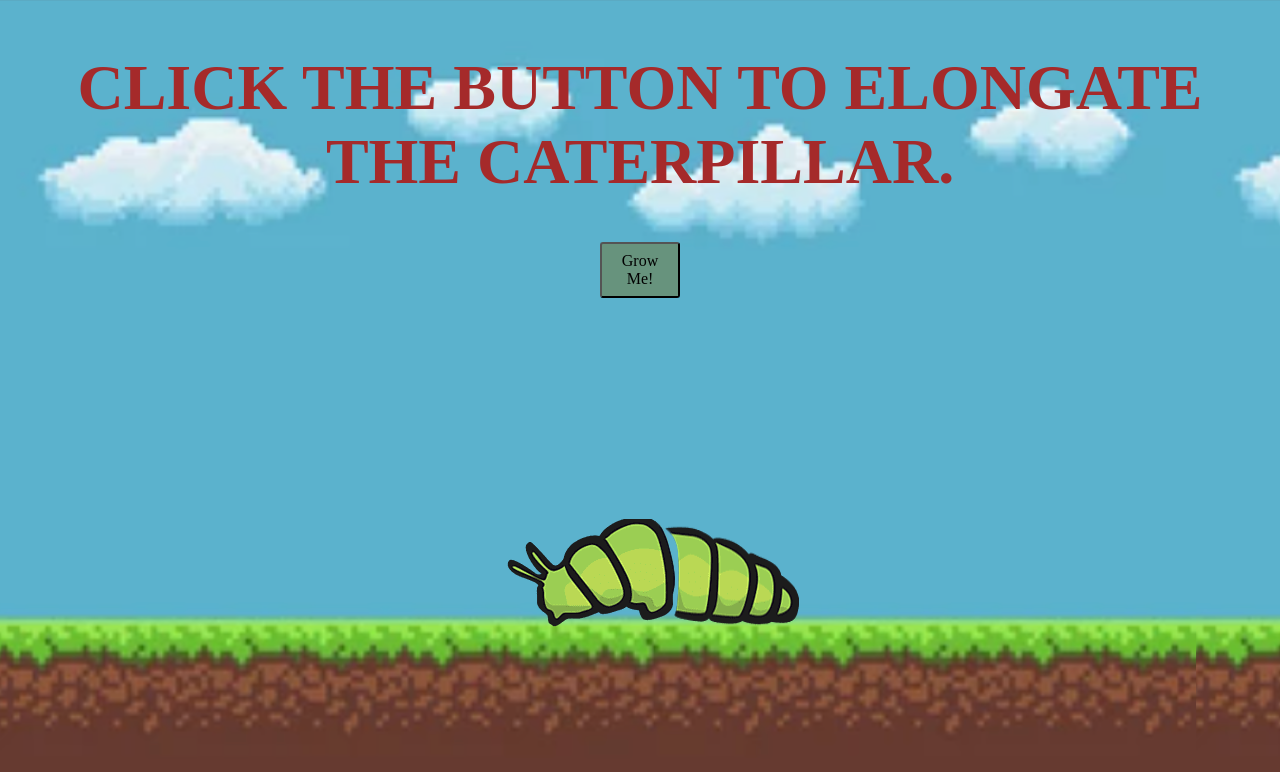
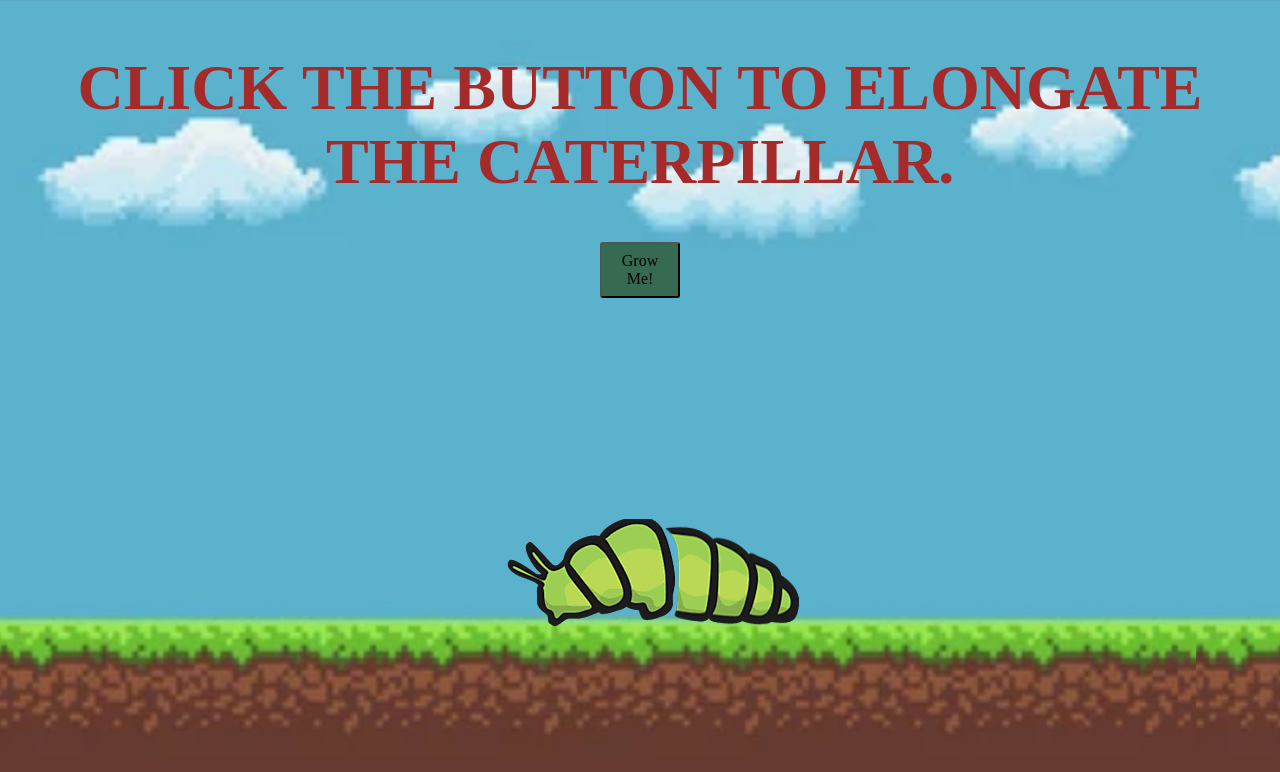
Before and after one commit to mr5354/mr5354.github.io, a plain HTML site: page js_button/index.html in a window 1280 px wide. In both pictures the pointer is over the button "Grow Me!". Drawn offline with Linux system fonts and the light colour scheme; a web font is replaced by a local one.

Commit message:
Update style.css

```diff
--- a/js_button/style.css
+++ b/js_button/style.css
@@ -8,6 +8,10 @@
     cursor: pointer;
     font-family: 'Rubik Bubbles';
     font-size: 2vmin;
+}
+
+.button:hover {
+    background: rgb(54, 107, 81);
 }
 
 body {
```
